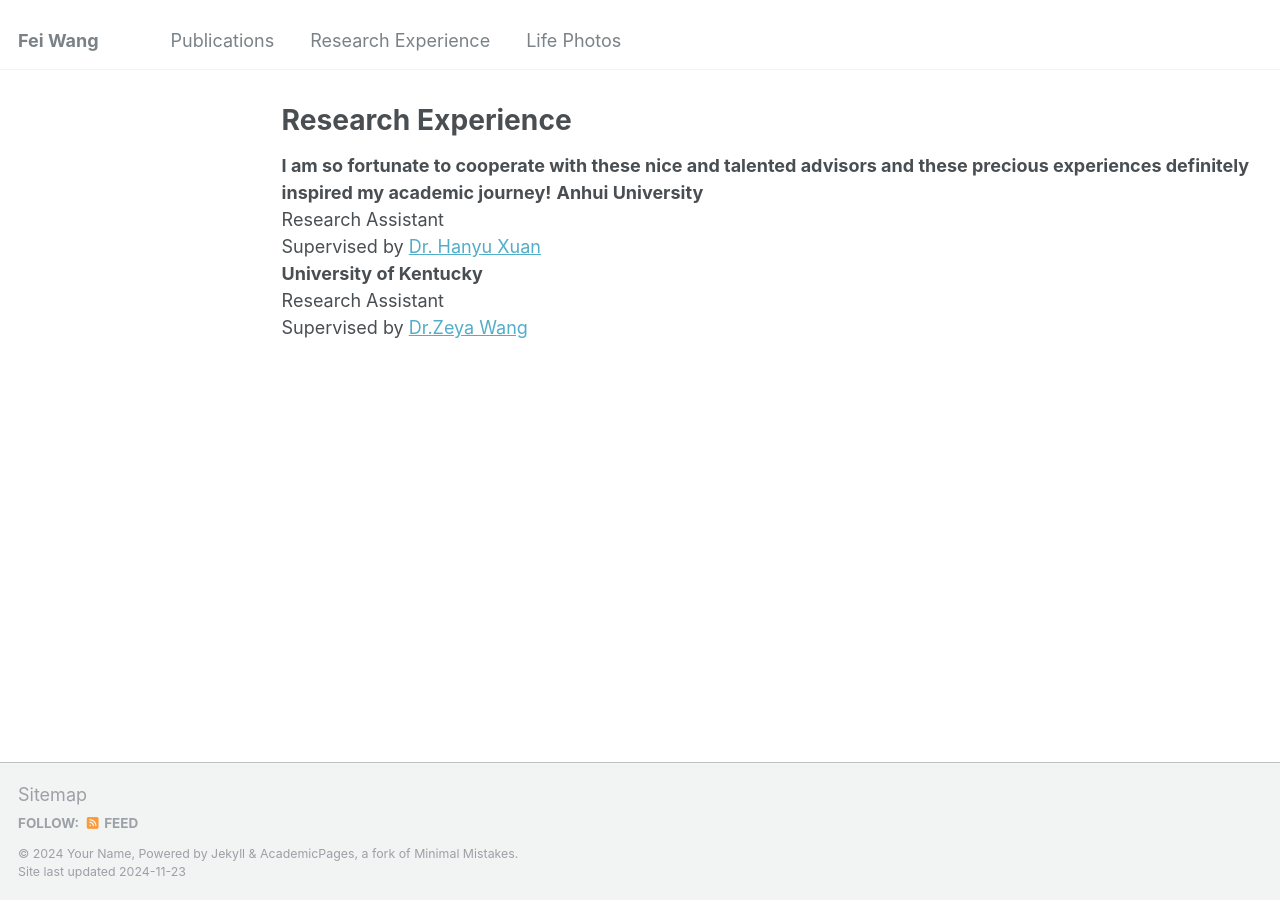
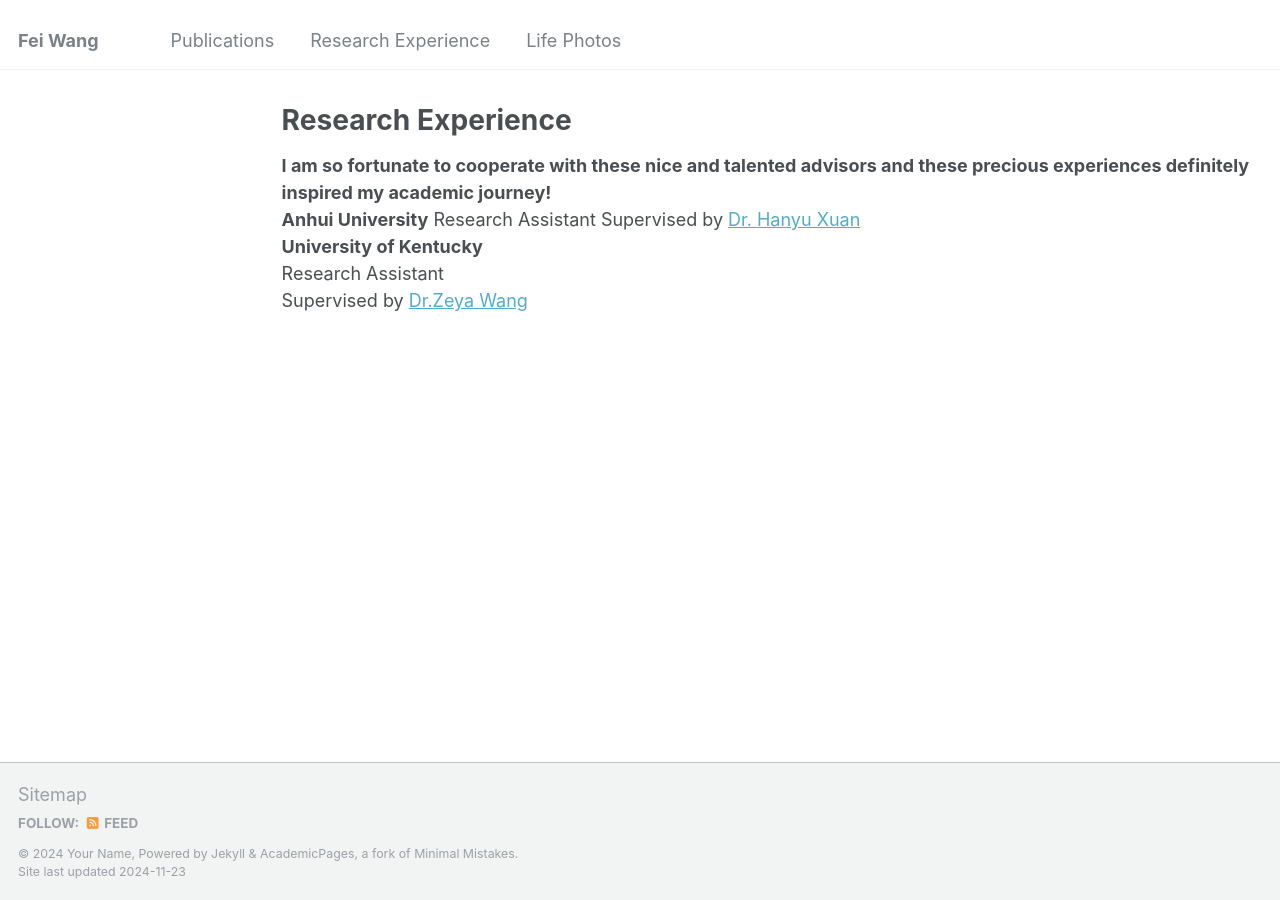
Before and after one commit to feiwang2004/feiwang2004.github.io, a Jekyll site: the page built from _pages/research_experience.md, in a window 1280 px wide. Built offline with Jekyll 4.4.1, drawn with Linux system fonts in a browser that asks for light colours.

Commit message:
Update research_experience.md

```diff
--- a/_pages/research_experience.md
+++ b/_pages/research_experience.md
@@ -6,8 +6,9 @@ author_profile: false
 ---
 
 **I am so fortunate to cooperate with these nice and talented advisors and these precious experiences definitely inspired my academic journey!**
-**Anhui University**<br>
-Research Assistant<br>
+<br>
+**Anhui University**
+Research Assistant
 Supervised by [Dr. Hanyu Xuan](https://xuanhanyu.github.io/)
 <br>
 **University of Kentucky**<br>
```
